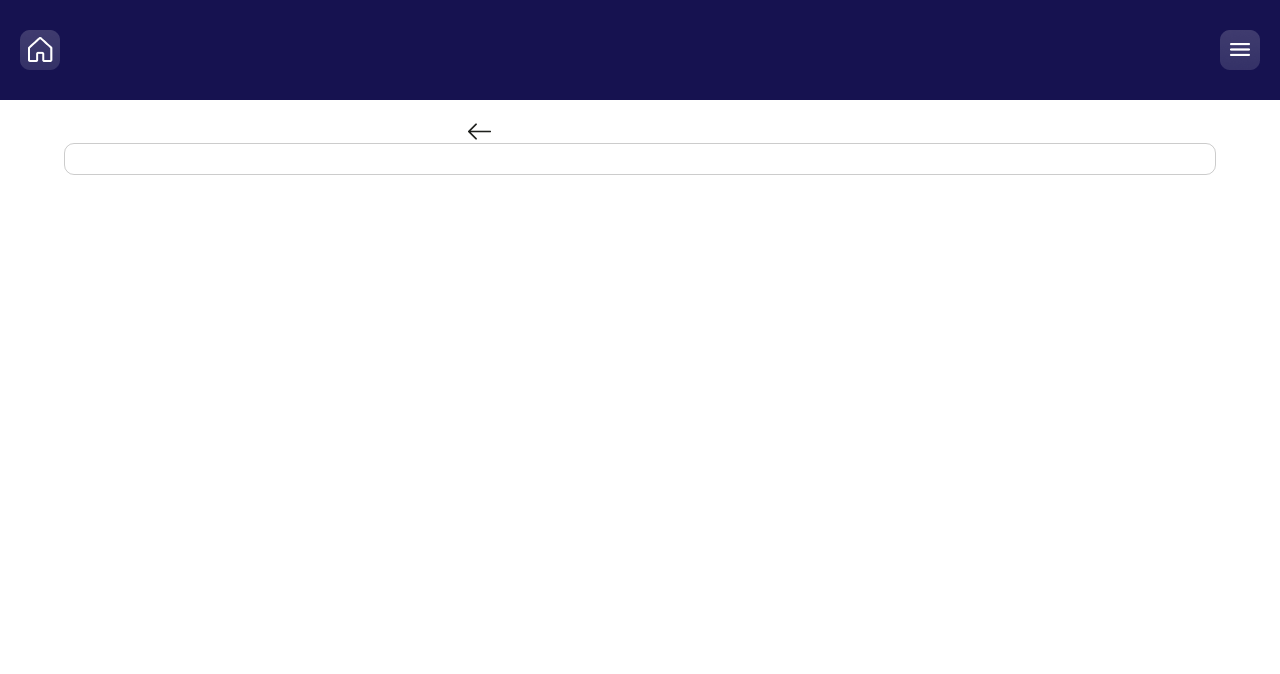
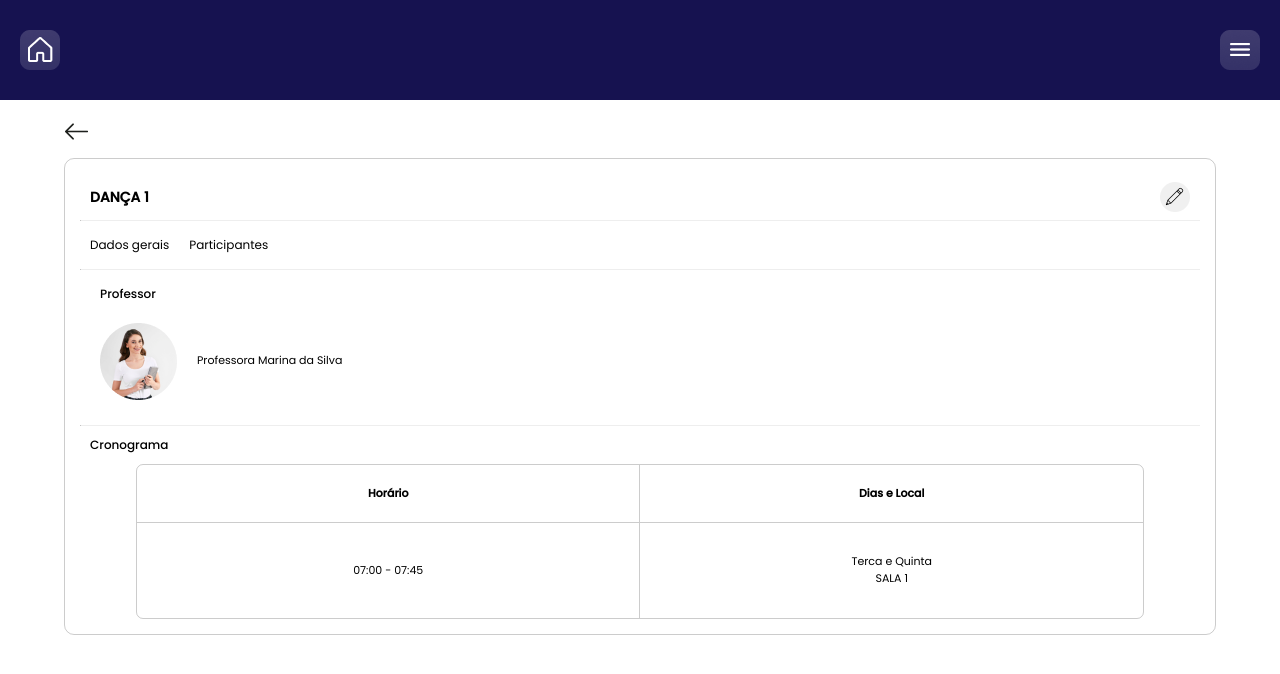
Before and after one commit to csaifrn/melhoridade-web, a React (Vite) app: page /turma in a window 1280 px wide. Shown: the top 674 px of the page. Built offline with nearby package versions, Linux system fonts and the light colour scheme.

Commit message:
pagina turma feita, falta implementar as props

```diff
--- /dev/null
+++ b/src/pages/turma/components/Cronograma/index.tsx
@@ -0,0 +1,24 @@
+import { Container } from "./styles";
+
+export function Cronograma() {
+  return (
+      <>
+    <Container>
+    <div className="container-cronograma">
+                <h2 className="cronograma-titulo">Cronograma</h2>
+
+                <table className="cronograma-table">
+                    <tr>
+                        <th><p className="cabecalho">Horário</p></th>
+                        <th><p className="cabecalho">Dias e Local</p></th>
+                    </tr>
+                    <tr>
+                        <td><p className="horario">07:00 - 07:45</p></td>
+                        <td><p className="data">Terca e Quinta</p><p className="sala">SALA 1</p></td>
+                    </tr>
+                </table>
+            </div>
+    </Container>
+    </>
+  );
+}
--- /dev/null
+++ b/src/pages/turma/components/Cronograma/styles.ts
@@ -0,0 +1,33 @@
+import styled from "styled-components";
+
+export const Container = styled.div`
+.cronograma-table{
+    margin: 0 auto
+}
+.cronograma-table, th, td{
+    text-align: center;
+    table-layout: fixed;
+    width: 90%;
+}
+th:not(:last-child), td:not(:last-child) {
+    border-right: 1px solid var(--border-color);
+}
+td{
+    padding: 3% 0;
+}
+tr:not(:last-child)>th>p,
+tr:not(:last-child)>td>p{
+    padding: 4% 0;
+    border-bottom: 1px solid var(--border-color);
+}
+.cronograma-table{
+    border-radius: 7px;
+    border: 1px solid var(--border-color);
+    border-spacing: 0;
+}
+.cronograma-titulo{
+    font-size: 12px;
+    margin: 10px;
+    font-weight: 500;
+}
+`;
--- /dev/null
+++ b/src/pages/turma/components/MenuAtv/index.tsx
@@ -0,0 +1,16 @@
+import { Container } from "./styles";
+
+export function MenuAtv() {
+  return (
+      <>
+    <Container>
+        <nav className="menu-atv">
+                <ol>
+                    <li><button className="btn dados-button" type="button">Dados gerais</button></li>
+                    <li><button className="btn participantes-button" type="button">Participantes</button></li>
+                </ol>
+            </nav>
+    </Container>
+    </>
+  );
+}
--- /dev/null
+++ b/src/pages/turma/components/MenuAtv/styles.ts
@@ -0,0 +1,24 @@
+import styled from "styled-components";
+
+export const Container = styled.div`
+    ol{
+        display:flex
+    }
+    .dados-button{
+        margin: 0 20px 0 0;
+    }
+    .menu-atv{
+        margin: 15px 10px;
+    }
+    .menu-atv .btn{
+        font-size: 12px;
+        background-color: transparent;
+        border: none;
+    }
+
+    .menu-atv .btn:hover{
+        font-size: 14px;
+        cursor: pointer;
+        border-bottom: 2px solid var(--header-color);
+    }
+`;
--- /dev/null
+++ b/src/pages/turma/components/Professor/index.tsx
@@ -0,0 +1,19 @@
+import { Container } from "./styles";
+
+export function Professor() {
+  return (
+      <>
+    <Container>
+            <div className="container-prof">
+                <h2 className="prof-titulo">Professor</h2>
+
+                <ol>
+                    <li className="prof-foto"><img src="../images/commands/professora-perfil.png"/></li>
+                    <li className="prof-nome"><p>Professora Marina da Silva</p></li>
+                </ol>
+            </div>
+    </Container>
+            <hr/>
+    </>
+  );
+}
--- /dev/null
+++ b/src/pages/turma/components/Professor/styles.ts
@@ -0,0 +1,25 @@
+import styled from "styled-components";
+
+export const Container = styled.div`
+ol{
+    display: flex
+    align-items: center;
+}
+.container-prof{
+    margin: 15px 10px;
+}
+.prof-titulo, .prof-foto, .prof-nome{
+    margin: 10px;
+}
+.prof-titulo{
+    font-weight: 500;
+    font-size: 12px
+}
+.prof-foto{
+    width: 77px;
+    height: 77px;
+}
+.prof-nome{
+    margin-top: 15%
+}
+`;
--- /dev/null
+++ b/src/pages/turma/components/TurmaNome/index.tsx
@@ -0,0 +1,17 @@
+import { Container } from "./styles";
+
+export function TurmaNome() {
+  return (
+      <>
+    <Container>
+        <div className="titulo-atv">
+                <ol>
+                    <li><h1>DANÇA 1</h1></li>
+                    <li className="editar"><img src="../images/commands/editar.png"/></li>
+                </ol>
+            </div>
+    </Container>
+            <hr/>
+    </>
+  );
+}
--- /dev/null
+++ b/src/pages/turma/components/TurmaNome/styles.ts
@@ -0,0 +1,22 @@
+import styled from "styled-components";
+
+export const Container = styled.div`
+.titulo-atv{
+    margin: 8px 10px;
+}
+ol{
+    display: flex;
+    align-items: center;
+    list-style: none;
+}
+.titulo-atv ol{
+    justify-content: space-between;
+}
+.titulo-atv h1{
+    font-size: 14px;
+    font-weight: 600;
+}
+.titulo-atv .editar{
+    height: 30px;
+}
+`;
--- a/src/pages/turma/index.tsx
+++ b/src/pages/turma/index.tsx
@@ -1,12 +1,20 @@
 import { Container } from "../../shared/Container";
-import { SetaEsquerda } from "../../pages/turma/components/SetaEsquerda";
+import { SetaEsquerda } from "../../shared/components/SetaEsquerda";
+import { TurmaNome } from "./components/TurmaNome";
+import { MenuAtv } from "../turma/components/MenuAtv";
+import { Professor } from "./components/Professor";
+import { Cronograma } from "./components/Cronograma";
 export const Turma = () => {
 
   return (
     <>
     <SetaEsquerda/>
       <Container>
-
+         <TurmaNome />
+         <MenuAtv />
+         <hr/>
+         <Professor />
+         <Cronograma />
       </Container>
     </>
   );
--- a/src/shared/Container.ts
+++ b/src/shared/Container.ts
@@ -8,5 +8,7 @@ export const Container = styled.div`
     padding: 15px;
     width: 90%;
     box-sizing: border-box;
-
+   hr{
+    border-top: 1px initial var(--border-color);
+   }
 `;
--- a/src/pages/turma/components/SetaEsquerda/styles.ts
+++ b/src/shared/components/SetaEsquerda/styles.ts
@@ -1,11 +1,6 @@
 import styled from "styled-components";
 
 export const Container = styled.div`
-
-div{
-    width: 374px;
-    height: 23px;
-    margin-left: 4%;
-}
-
+    margin-right: 88%;
+    margin-bottom: 10px
 `;
```
Also changed, not shown: src/shared/components/SetaEsquerda/index.tsx (renamed from src/pages/turma/components/SetaEsquerda/index.tsx).
